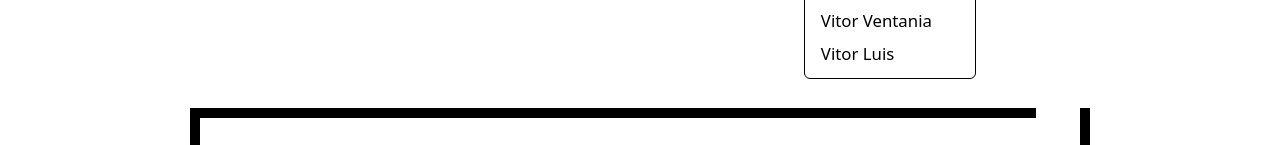
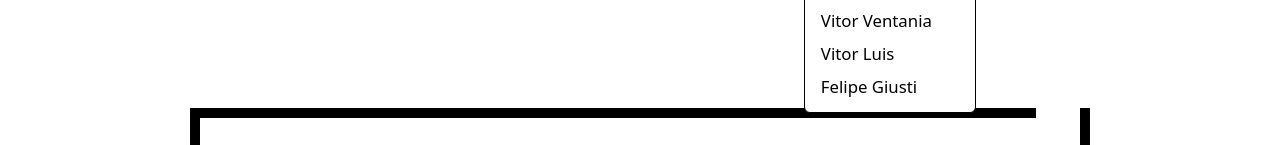
Before and after one commit to pauloricardoodev-dotcom/Verbalize_Project, a React (Create React App) app: page / in a window 1280 px wide. Both pictures are taken after a click on the button "GitHub". Shown: the part 199-344 px from the top of the page. Built offline with nearby package versions, Linux system fonts and the light colour scheme.

Commit message:
github felipe giusti

```diff
--- a/src/components/Navbar.jsx
+++ b/src/components/Navbar.jsx
@@ -77,8 +77,12 @@ function Navbar() {
                 <li><a className="dropdown-item" href="https://github.com/EnzoDiasDev">Kenzo Yamamoto</a></li>
                 <li><a className="dropdown-item" href="https://github.com/vitorventania">Vitor Ventania</a></li>
                 <li><a className="dropdown-item" href="https://github.com/Vitorlescola">Vitor Luis</a></li>
+                <li><a className="dropdown-item" href="https://github.com/FelipeGiusti">Felipe Giusti</a></li>
               </ul>
             </li>
+
+
+
 
             <li className="nav-item dropdown">
               <button
```
